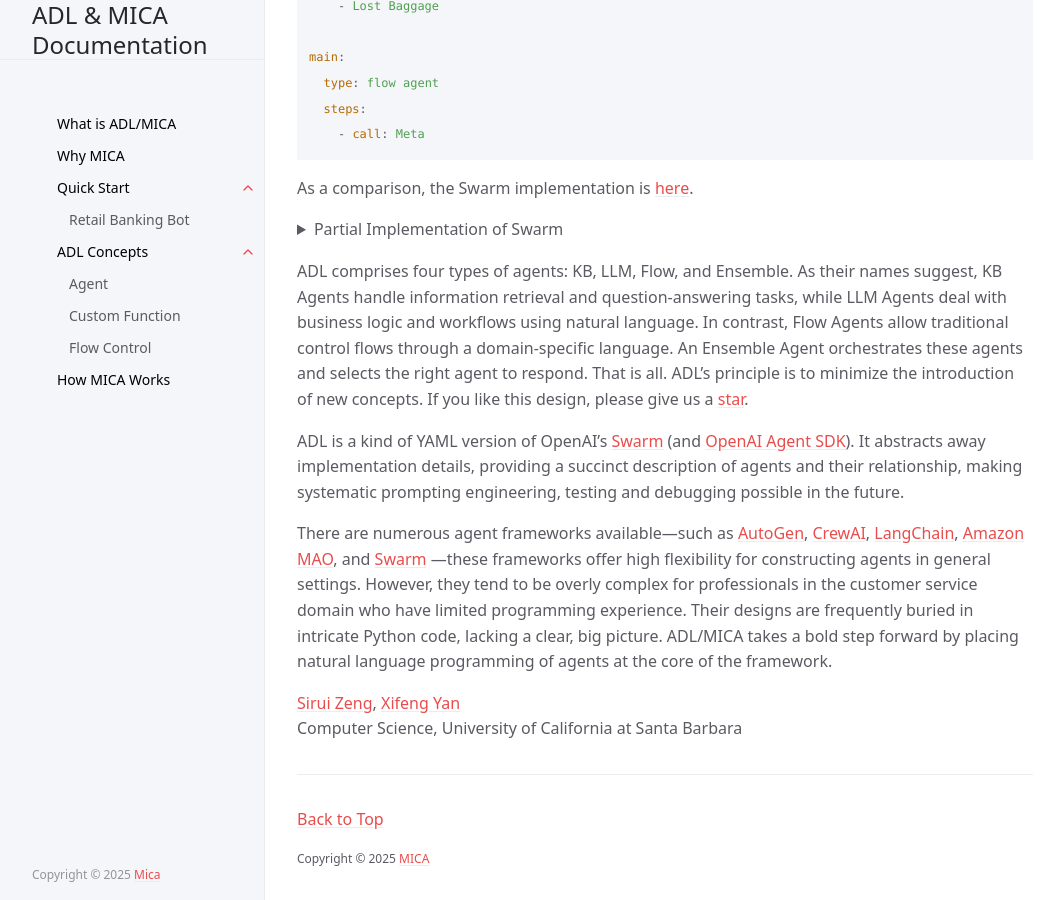
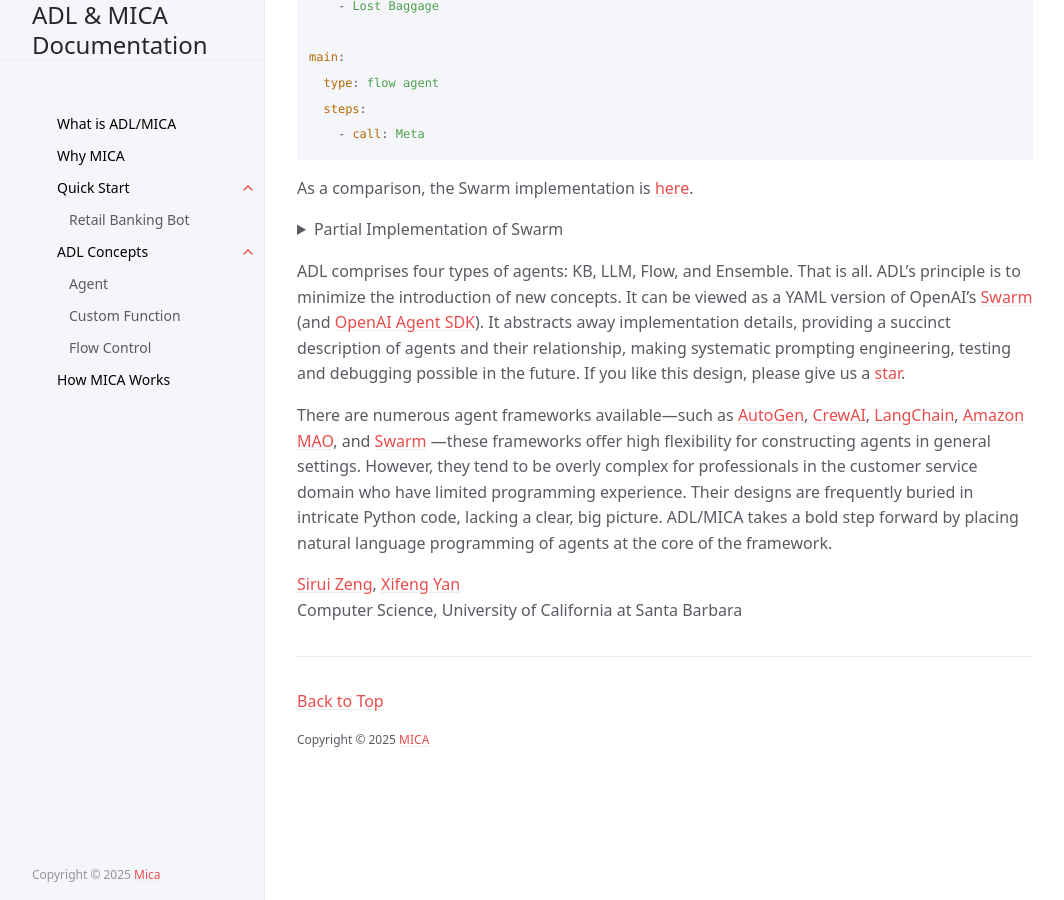
Before and after one commit to Mica-labs/Mica-labs.github.io, a Jekyll site: the page built from index.md, in a window 1280 px wide and 900 px high, scrolled down 1028 px. Shown: the whole window, without its empty margins (107-1171 px from the left). Built offline with Jekyll 4.4.1, drawn with Linux system fonts in a browser that asks for light colours; cached includes are drawn as plain includes.

Commit message:
Update index.md

```diff
--- a/index.md
+++ b/index.md
@@ -134,9 +134,7 @@ lost_baggage = Agent(
 </details>
 
 
-ADL comprises four types of agents: KB, LLM, Flow, and Ensemble. As their names suggest, KB Agents handle information retrieval and question-answering tasks, while LLM Agents deal with business logic and workflows using natural language. In contrast, Flow Agents allow traditional control flows through a domain-specific language. An Ensemble Agent orchestrates these agents and selects the right agent to respond.  That is all.  ADL's principle is to minimize the introduction of new concepts. If you like this design, please give us a [star](https://github.com/Mica-labs/MICA#staying-ahead).
-
-ADL is a kind of YAML version of OpenAI's [Swarm](https://github.com/openai/swarm) (and [OpenAI Agent SDK](https://platform.openai.com/docs/guides/agents-sdk)).  It  abstracts away implementation details, providing a succinct description of agents and their relationship, making systematic prompting engineering, testing and debugging possible in the future.
+ADL comprises four types of agents: KB, LLM, Flow, and Ensemble. That is all.  ADL's principle is to minimize the introduction of new concepts. It can be viewed as a YAML version of OpenAI's [Swarm](https://github.com/openai/swarm) (and [OpenAI Agent SDK](https://platform.openai.com/docs/guides/agents-sdk)).  It  abstracts away implementation details, providing a succinct description of agents and their relationship, making systematic prompting engineering, testing and debugging possible in the future. If you like this design, please give us a [star](https://github.com/Mica-labs/MICA#staying-ahead).
 
 There are numerous agent frameworks available—such as [AutoGen](https://github.com/microsoft/autogen), [CrewAI](https://github.com/crewAIInc/crewAI), [LangChain](https://github.com/langchain-ai/langchain), [Amazon MAO](https://github.com/awslabs/multi-agent-orchestrator), and [Swarm](https://github.com/openai/swarm) —these frameworks offer high flexibility for constructing agents in general settings. However, they tend to be overly complex for professionals in the customer service domain who have limited programming experience. Their designs are frequently buried in intricate Python code, lacking a clear, big picture. ADL/MICA takes a bold step forward by placing natural language programming of agents at the core of the framework.
 
```
